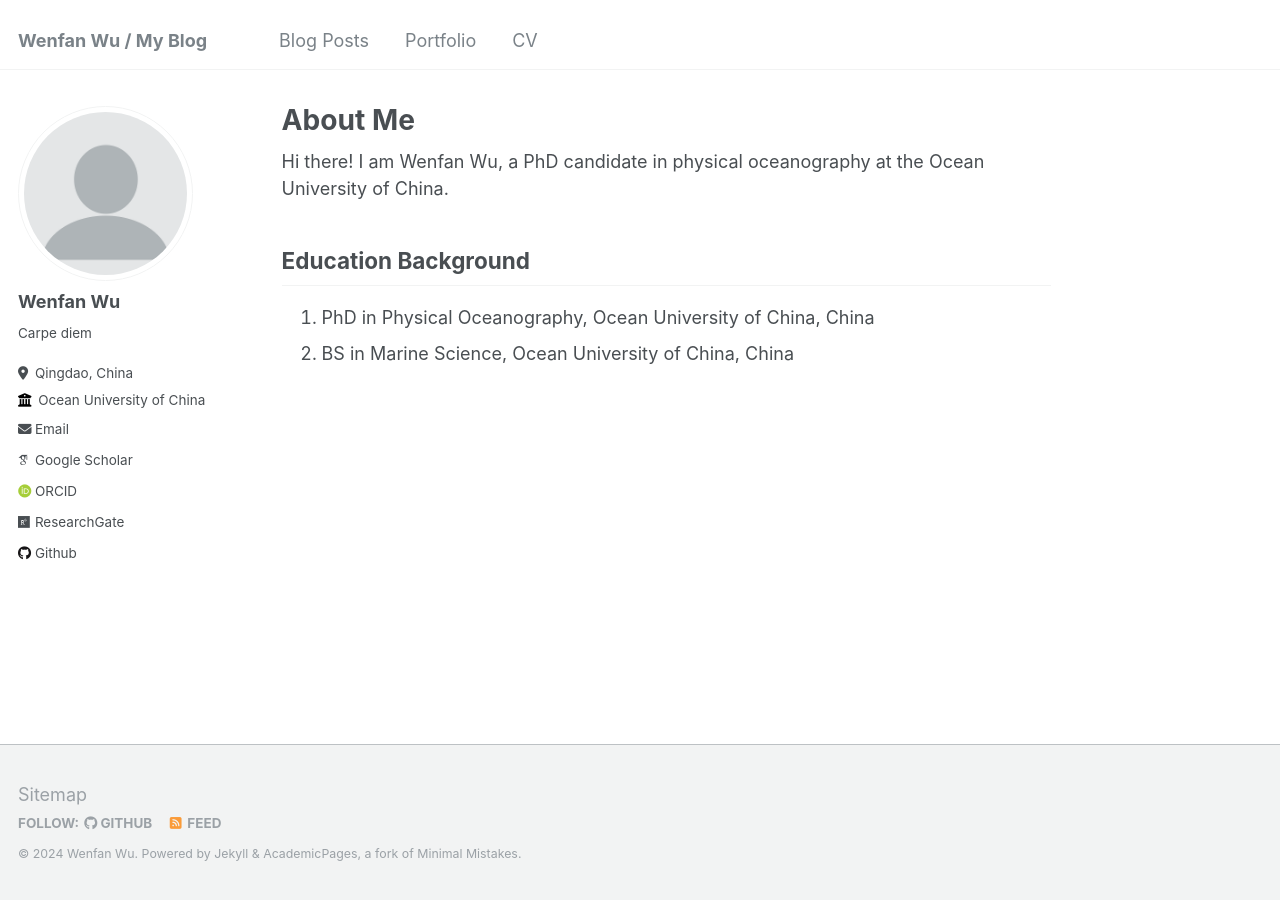
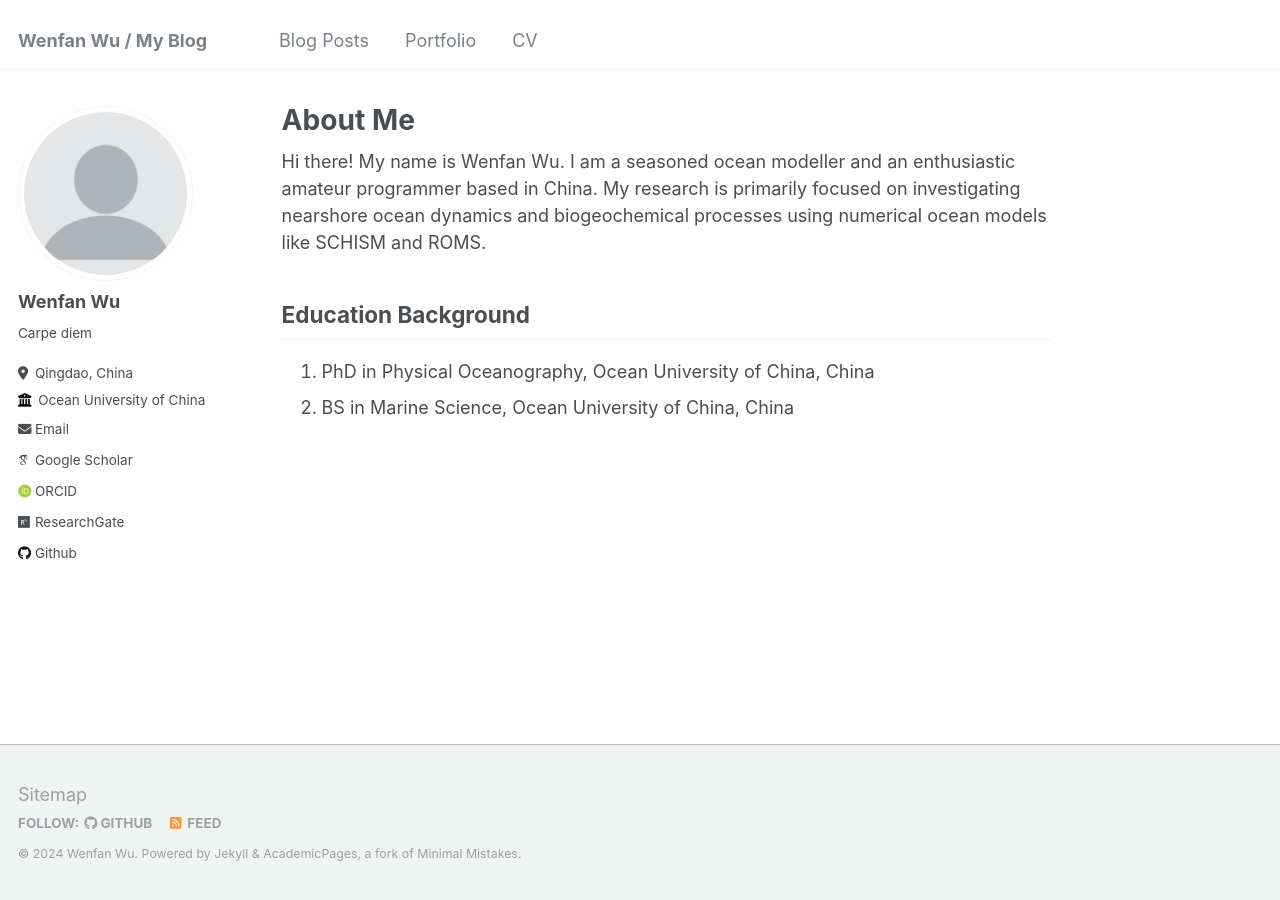
Before and after one commit to wenfanwu/wenfanwu.github.io, a Jekyll site: the page built from _pages/about.md, in a window 1280 px wide. Built offline with Jekyll 4.4.1, drawn with Linux system fonts in a browser that asks for light colours; some web fonts are replaced.

Commit message:
Update about.md

```diff
--- a/_pages/about.md
+++ b/_pages/about.md
@@ -7,7 +7,7 @@ redirect_from:
   - /about.html
 ---
 
-Hi there! I am Wenfan Wu, a PhD candidate in physical oceanography at the Ocean University of China.
+Hi there! My name is Wenfan Wu. I am a seasoned ocean modeller and an enthusiastic amateur programmer based in China. My research is primarily focused on investigating nearshore ocean dynamics and biogeochemical processes using numerical ocean models like SCHISM and ROMS.
 
 Education Background
 ------
```
